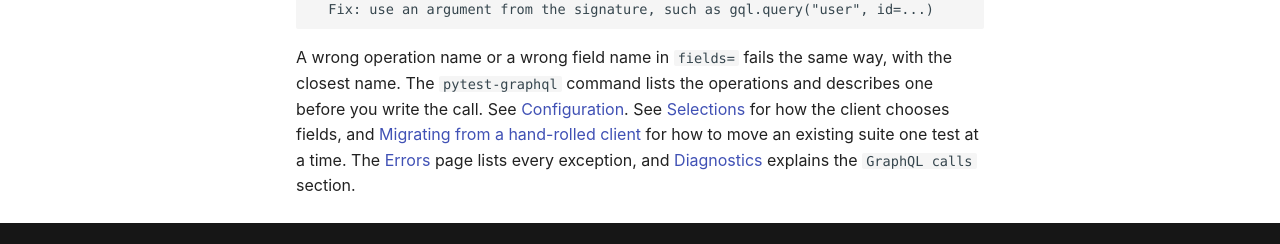
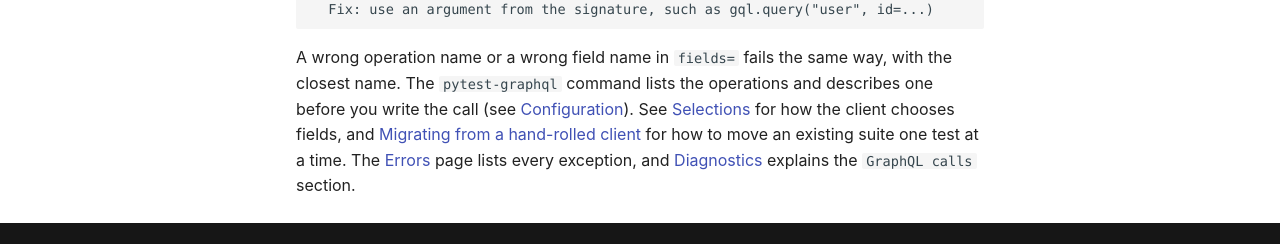
Before and after one commit to skhomenko/pytest-graphql, an MkDocs documentation site: the page built from docs/agents.md, in a window 1280 px wide and 900 px high, scrolled down 2028 px. Shown: the part 653-897 px from the top of the window. Built offline with MkDocs 1.6.1 and Material for MkDocs 9.7.7, drawn with Linux system fonts in a browser that asks for light colours.

```diff
--- a/docs/agents.md
+++ b/docs/agents.md
@@ -127,7 +127,9 @@ query 'user' has no argument 'idd'.
 
 A wrong operation name or a wrong field name in `fields=` fails the same way, with
 the closest name. The `pytest-graphql` command lists the operations and describes
-one before you write the call. See [Configuration](configuration.md#the-command-line-tool). See [Selections](selections.md) for how the client chooses
-fields, and [Migrating from a hand-rolled client](migrating.md) for how to move an
-existing suite one test at a time. The [Errors](errors.md) page lists every
-exception, and [Diagnostics](diagnostics.md) explains the `GraphQL calls` section.
+one before you write the call (see
+[Configuration](configuration.md#the-command-line-tool)). See
+[Selections](selections.md) for how the client chooses fields, and
+[Migrating from a hand-rolled client](migrating.md) for how to move an existing
+suite one test at a time. The [Errors](errors.md) page lists every exception, and
+[Diagnostics](diagnostics.md) explains the `GraphQL calls` section.
```
Also changed, not shown: CHANGELOG.md (+7 -6 lines).
